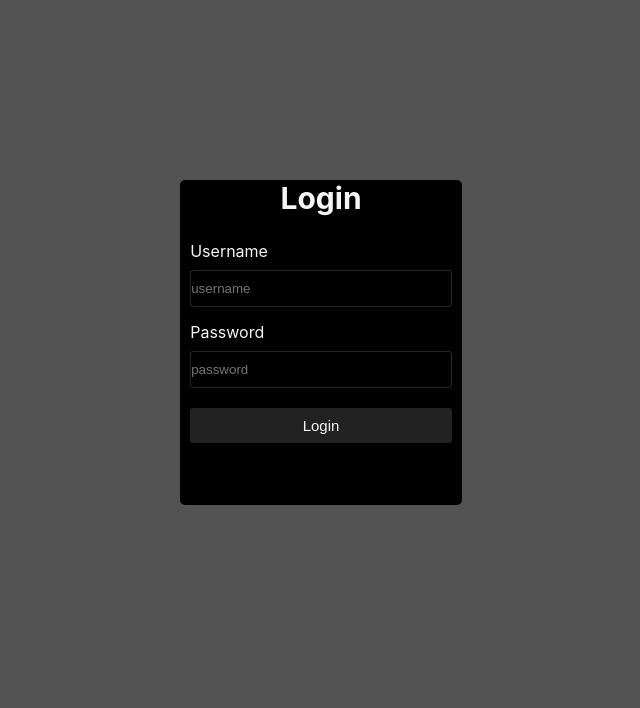
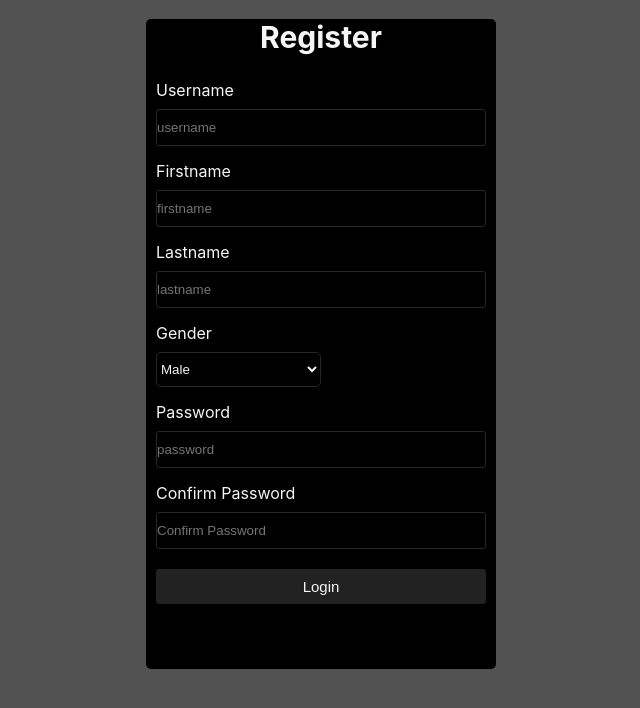
Before and after one commit to AyushK1798/tasks-daily, a React (Create React App) app: page /register in a window 1280 px wide. Shown: the top 708 px of the page, without its empty margins (319-959 px from the left). Built offline with nearby package versions, Linux system fonts and the light colour scheme.

Commit message:
created Register form with validations

```diff
--- a/src/App.js
+++ b/src/App.js
@@ -1,9 +1,13 @@
-import Login from "./components/Login";
+// import Login from "./pages/Login";
+import Register from "./pages/Register";
 
 function App() {
   return (
-    <div className="App">
-      <Login />
+    // <div className="App">
+    //    <Login />
+    // </div>
+    <div>
+      <Register />
     </div>
   );
 }
--- a/src/index.css
+++ b/src/index.css
@@ -17,3 +17,7 @@ code {
   font-family: source-code-pro, Menlo, Monaco, Consolas, "Courier New",
     monospace;
 }
+.option{
+  background-color: transparent;
+  color: whitesmoke;
+}
--- a/src/components/Login.jsx
+++ b/src/pages/Login.jsx
@@ -31,7 +31,6 @@ const FormGroup = styled.form`
   button {
     height: 35px;
     background-color: #222222;
-
     border-radius: 3px;
     color: whitesmoke;
     margin-top: 20px;
@@ -51,7 +50,6 @@ function Login() {
 
   const onChangeUserHandler = (e) => {
     const value = e.target.value;
-
     setUser(value);
     console.log(setUser);
     setUserErr("");
--- /dev/null
+++ b/src/pages/Register.jsx
@@ -0,0 +1,204 @@
+import { useState } from "react";
+import styled from "styled-components";
+
+const LoginWrapper = styled.div`
+  background-color: black;
+  margin: auto;
+  margin-top: 19px;
+  height: 650px;
+  width: 350px;
+  border-radius: 5px;
+
+  header {
+    text-align: center;
+    font-size: 20px;
+  }
+`;
+const FormGroup = styled.form`
+  display: flex;
+  flex-direction: column;
+  margin: 10px;
+  input {
+    height: 35px;
+    background-color: transparent;
+    border: 1px solid #54525278;
+    margin-top: 9px;
+    border-radius: 3px;
+    color: whitesmoke;
+  }
+  label {
+    margin-top: 15px;
+  }
+  button {
+    height: 35px;
+    background-color: #222222;
+    border-radius: 3px;
+    color: whitesmoke;
+    margin-top: 20px;
+    font-size: 15px;
+    border: none;
+  }
+  button:hover {
+    background-color: #000;
+    border: 1px solid #fff;
+  }
+`;
+const GenderSelector = styled.div`
+  display: flex;
+  flex-direction: column;
+  select {
+    margin-top: 9px;
+    width: 50%;
+    background-color: transparent;
+    color: whitesmoke;
+    border-radius: 5px;
+    height: 35px;
+    border: 1px solid #54525278;
+  }
+`;
+function Login() {
+  const [user, setUser] = useState("");
+  const [pass, setPass] = useState("");
+  const [cnfPass, setCnfPass] = useState("");
+  const [firstName, setFirstName] = useState("");
+  const [lastName, setLastName] = useState("");
+  const [userErr, setUserErr] = useState("");
+  const [passErr, setPassErr] = useState("");
+  const [cnfPassErr, setCnfPassErr] = useState("");
+  const [firstNameErr, setFirstNameErr] = useState("");
+  const [lastNameErr, setLastNameErr] = useState("");
+
+  const onChangeUserHandler = (e) => {
+    const value = e.target.value;
+    setUser(value);
+    console.log(setUser);
+    setUserErr("");
+  };
+  const onChangePassHandler = (e) => {
+    const value = e.target.value;
+    setPass(value);
+    setPassErr("");
+  };
+  const onChangeFirstNameHandler = (e) => {
+    const value = e.target.value;
+    setFirstName(value);
+    setFirstNameErr("");
+  };
+  const onChangeCnfPassHandler = (e) => {
+    const value = e.target.value;
+    setCnfPass(value);
+    setCnfPassErr("");
+  };
+  const onChangeLastNameHandler = (e) => {
+    const value = e.target.value;
+    setLastName(value);
+    setLastNameErr("");
+  };
+  const onSubmitHandler = (e) => {
+    const isUser = user.trim() === "";
+    const isPass = pass.trim() === "";
+    const isFirstName = firstName.trim() === "";
+    const isLastName = lastName.trim() === "";
+    const isCnfPass = cnfPass.trim() === "";
+
+    if (isUser) {
+      setUserErr("Please Enter Your Username");
+    }
+    if (isFirstName) {
+      setFirstNameErr("please Enter Your Firstname");
+    }
+    if (isLastName) {
+      setLastNameErr("Please Enter Your Lastname");
+    }
+    if (isPass) {
+      setPassErr("Please Enter New Password");
+    }
+    if (isCnfPass) {
+      setCnfPassErr("Please confirm Password");
+    }
+
+    e.preventDefault();
+  };
+  return (
+    <LoginWrapper>
+      <header>
+        <h2>Register</h2>
+      </header>
+
+      <FormGroup onSubmit={onSubmitHandler}>
+        <label For="username">Username</label>
+        <input
+          type="text"
+          placeholder="username"
+          value={user}
+          id="username"
+          onChange={onChangeUserHandler}
+        />
+        {userErr.length > 0 && (
+          <span style={{ color: "#EB455F", fontSize: 10 }}>{userErr}</span>
+        )}
+        <label for="firstname">Firstname</label>
+        <input
+          type="text"
+          placeholder="firstname"
+          id="firstname"
+          value={firstName}
+          onChange={onChangeFirstNameHandler}
+        />
+        {firstNameErr.length > 0 && (
+          <span style={{ color: "#EB455F", fontSize: 10 }}>{firstNameErr}</span>
+        )}
+        <label for="lastname">Lastname</label>
+        <input
+          type="text"
+          placeholder="lastname"
+          id="lastname"
+          value={lastName}
+          onChange={onChangeLastNameHandler}
+        />
+        {lastNameErr.length > 0 && (
+          <span style={{ color: "#EB455F", fontSize: 10 }}>{lastNameErr}</span>
+        )}
+        <GenderSelector>
+          <label>Gender</label>
+          <select name="Gender">
+            <option className="option" value="Male">
+              Male
+            </option>
+            <option className="option" value="Female">
+              Female
+            </option>
+            <option className="option" value="Others">
+              Others
+            </option>
+          </select>
+        </GenderSelector>
+
+        <label for="password">Password</label>
+        <input
+          type="passowrd"
+          placeholder="password"
+          id="password"
+          value={pass}
+          onChange={onChangePassHandler}
+        />
+        {passErr.length > 0 && (
+          <span style={{ color: "#EB455F", fontSize: 10 }}>{passErr}</span>
+        )}
+        <label for="cnfPassword">Confirm Password</label>
+        <input
+          type="password"
+          placeholder="Confirm Password"
+          id="cnfPassword"
+          value={cnfPass}
+          onChange={onChangeCnfPassHandler}
+        />
+        {cnfPassErr.length > 0 && (
+          <span style={{ color: "#EB455F", fontSize: 10 }}>{cnfPassErr}</span>
+        )}
+        <button>Login</button>
+      </FormGroup>
+    </LoginWrapper>
+  );
+}
+export default Login;
```
